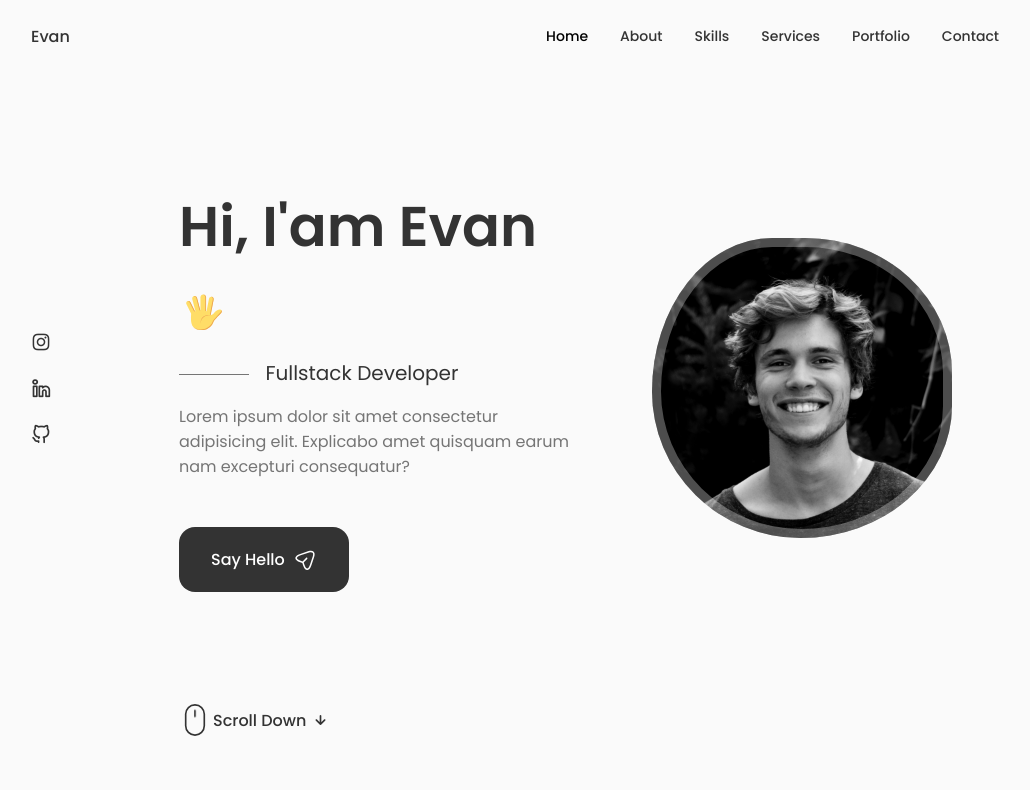
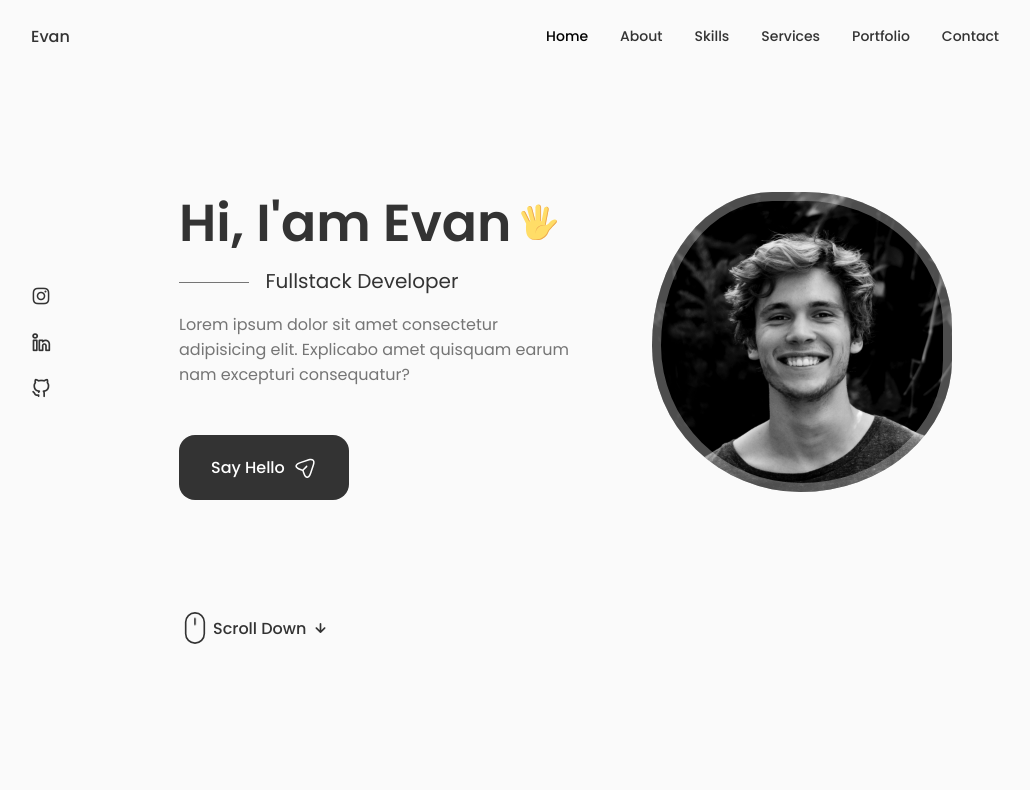
Before and after one commit to evanputra1/portfolio-V2, a React (Vite) app: page / in a window 1280 px wide. Shown: the top 790 px of the page, without its empty margins (125-1155 px from the left). Built offline with nearby package versions, Linux system fonts and the light colour scheme.

Commit message:
menambahkan animasi di icon tangan

```diff
--- a/src/App.css
+++ b/src/App.css
@@ -18,7 +18,7 @@
   --body-font: "Poppins", sans-serif;
 
   /*.5rem = 8px | 1rem = 16px ...*/
-  --big-font-size: 3.5rem;
+  --big-font-size: 3.25rem;
   --h1-font-size: 2.25rem;
   --h2-font-size: 1.5rem;
   --h3-font-size: 1.25rem;
--- a/src/components/home/home.css
+++ b/src/components/home/home.css
@@ -32,7 +32,23 @@
 .home__hand {
     width: 38px;
     height: 38px;
-    margin-left: 0.4rem;
+    margin-left: 0.5rem;
+    animation-name: wave-animation;
+    animation-duration: 2.5s;
+    animation-iteration-count: infinite;
+    transform-origin: 70% 70%;
+    display: inline-block;
+}
+
+@keyframes wave-animation {
+    0% {transform: rotate(0.0deg)}
+    10% {transform: rotate(14.0deg)}
+    20% {transform: rotate(-8.0deg)}
+    30% {transform: rotate(14.0deg)}
+    40% {transform: rotate(-8.0deg)}
+    50% {transform: rotate(10.0deg)}
+    60% {transform: rotate(0.0deg)}
+    100% {transform: rotate(0.0deg)}
 }
 
 .home__subtitle {
```
